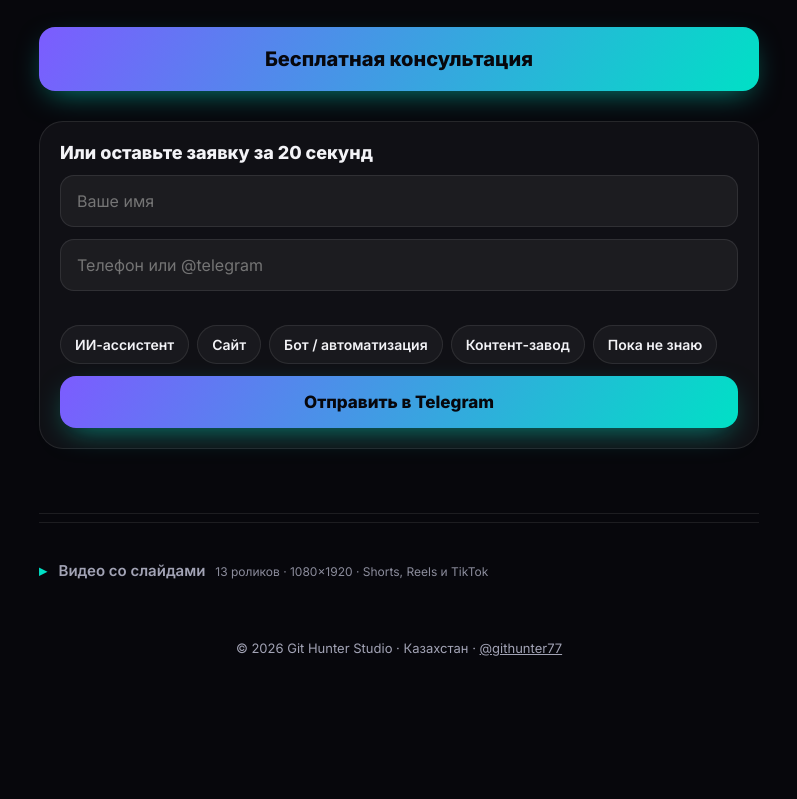
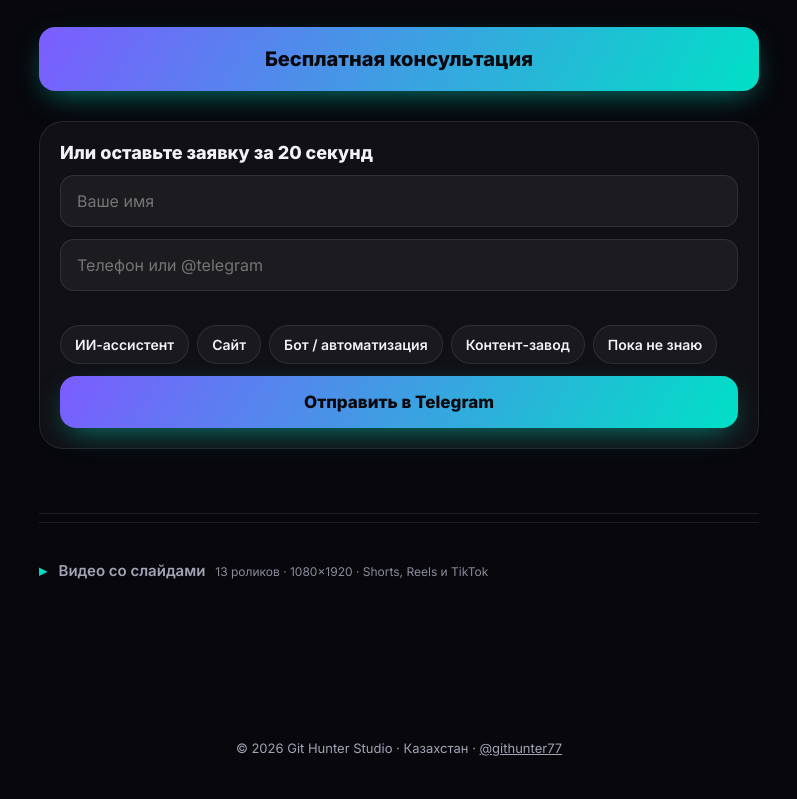
Before and after one commit to avtomaster24bot-lab/git-hunter-studio, a plain HTML site: page index.html in a window 1280 px wide. Shown: the part 6260-7059 px from the top of the page, without its empty margins (241-1038 px from the left). Drawn offline with Linux system fonts and the light colour scheme.

Commit message:
Низ страницы: отступ, чтобы закреплённая кнопка не перекрывала «Скачать видео»

```diff
--- a/style.css
+++ b/style.css
@@ -81,7 +81,7 @@ footer{text-align:center;color:var(--m);font-size:13px;padding:40px 20px}
 @media(prefers-reduced-motion:reduce){*{animation:none!important;transition:none!important}.reveal{opacity:1;transform:none}}
 
 /* Compact slide videos — only at the very bottom, quiet on purpose */
-.slides-sec{padding:28px 0 10px;border-top:1px solid var(--line);margin-top:8px}
+.slides-sec{padding:28px 0 110px;border-top:1px solid var(--line);margin-top:8px}
 .slides-sec summary{cursor:pointer;list-style:none;color:var(--m);font:600 15px Inter,sans-serif;display:flex;align-items:baseline;gap:10px;flex-wrap:wrap;padding:10px 0}
 .slides-sec summary::-webkit-details-marker{display:none}
 .slides-sec summary::before{content:"▸";color:var(--b);margin-right:2px}
```
